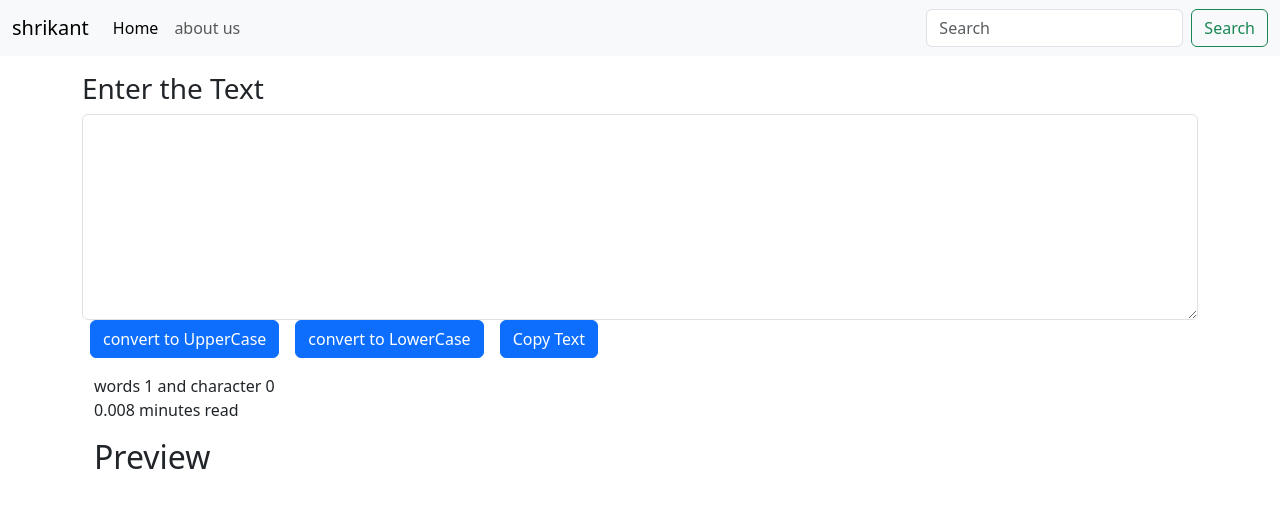
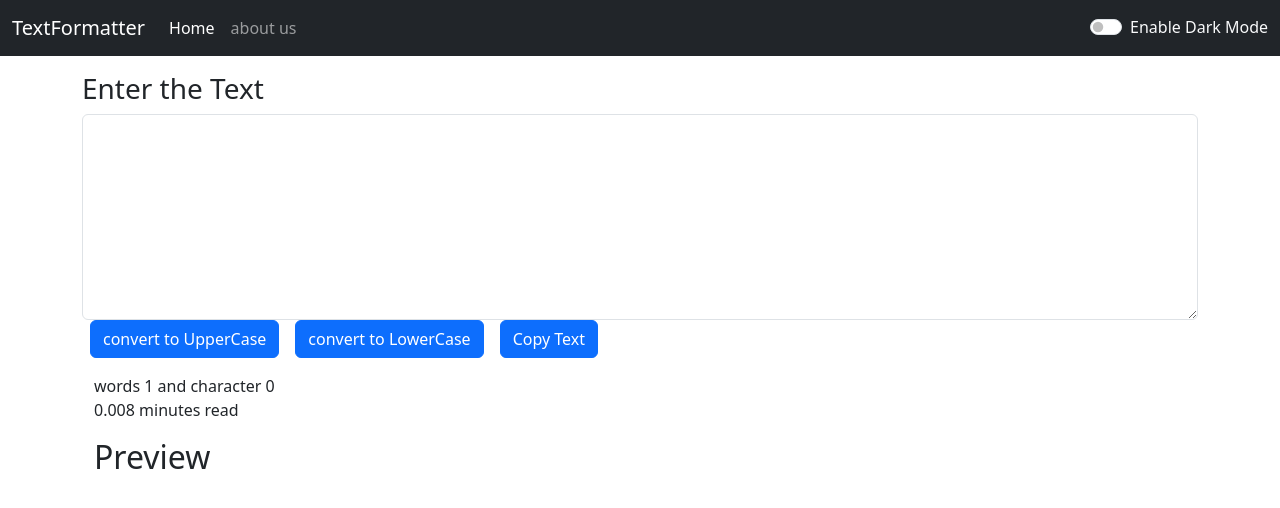
Before and after one commit to Shrikantj0794/React_js, a React (Create React App) app in the folder practice/textutils/: page / in a window 1280 px wide. Shown: the top 508 px of the page. Built offline with nearby package versions, Linux system fonts and the light colour scheme.

Commit message:
add dark mode in Navbar

```diff
--- a/practice/textutils/src/App.js
+++ b/practice/textutils/src/App.js
@@ -2,11 +2,22 @@ import './App.css';
 // import About from './compoenent/About';
 import Navbar from './compoenent/Navbar';
 import Form from './compoenent/Form';
+import React, { useState } from 'react'
 function App() {
+  const [mode, setmode] = useState('dark');
+
+  const toggleMode =()=>{
+    if(mode === 'light'){
+      setmode('dark')
+    }
+    else{
+      setmode('light')
+    }
+  }
   return (
     <>
     <textForm/>
-      <Navbar title="shrikant" about="about us"/>
+      <Navbar title="TextFormatter" about="about us" mode ={mode} toggleMode={toggleMode}/>
       {/* <Navbar/> */}
       <div className="container my-3" >
       <Form heading ="Enter the Text"/>
--- a/practice/textutils/src/compoenent/Navbar.js
+++ b/practice/textutils/src/compoenent/Navbar.js
@@ -2,7 +2,7 @@ import React from 'react'
 
 export default function Navbar(props) {
   return (
-    <nav className="navbar navbar-expand-lg bg-body-tertiary">
+    <nav className={`navbar navbar-expand-lg navbar-${props.mode} bg-${props.mode}`}>
   <div className="container-fluid">
     <a className="navbar-brand" href="/">{props.title}</a>
     <button className="navbar-toggler" type="button" data-bs-toggle="collapse" data-bs-target="#navbarSupportedContent" aria-controls="navbarSupportedContent" aria-expanded="false" aria-label="Toggle navigation">
@@ -17,10 +17,14 @@ export default function Navbar(props) {
           <a className="nav-link" href="/">{props.about}</a>
         </li>
       </ul>
-      <form className="d-flex" role="search">
+      {/* <form className="d-flex" role="search">
         <input className="form-control me-2" type="search" placeholder="Search" aria-label="Search"/>
         <button className="btn btn-outline-success" type="submit">Search</button>
-      </form>
+      </form> */}
+      <div className="form-check form-switch text-light">
+      <input className="form-check-input" type="checkbox" onClick={props.toggleMode} role="switch" id="flexSwitchCheckDefault"/>
+      <label className="form-check-label" for="flexSwitchCheckDefault">Enable Dark Mode</label>
+</div>
     </div>
   </div>
 </nav>
```
